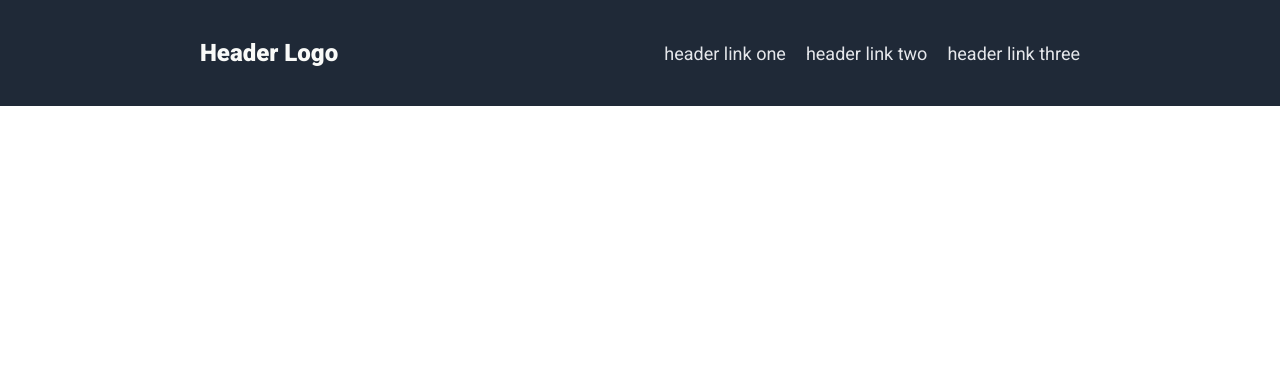
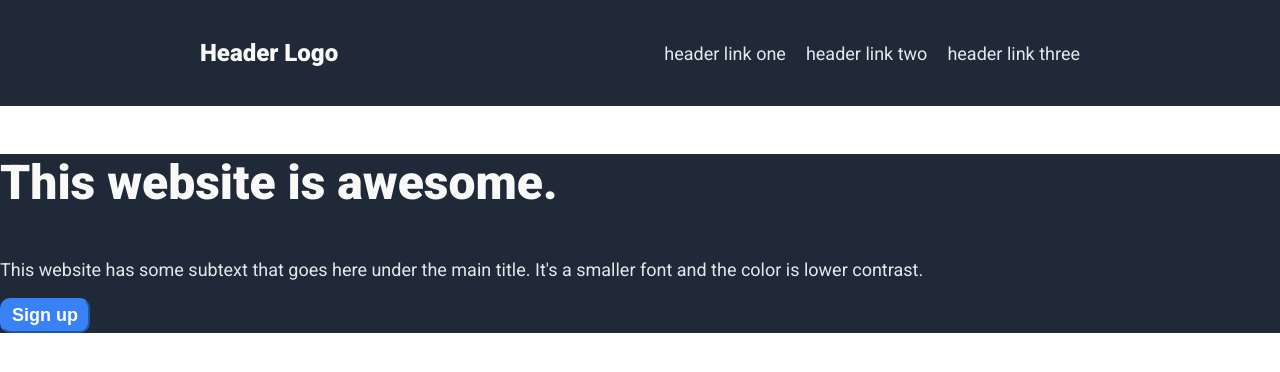
Before and after one commit to GDonCode/flexbox-project, a plain HTML site: page index.html in a window 1280 px wide. Drawn offline with Linux system fonts and the light colour scheme.

Commit message:
Created 'hero-left'
Div within 'hero' section/div that contains 2 paragraphs and a sign up button.

```diff
--- a/index.html
+++ b/index.html
@@ -7,7 +7,7 @@
     <link rel="stylesheet" href="styles.css">
 </head>
 <body>
-    <div class="hero-section">
+    <div class="hero-container">
         <div class="header">
             <p class="logo-placeholder">Header Logo</p>
             <ul>
@@ -16,6 +16,15 @@
                 <li href="#">header link three</li>
             </ul>
         </div>
+
+        <div class="hero">
+            <div class="hero-left">
+                <p class="hero-maintext">This website is awesome.</p>
+                <p class="hero-subtext">This website has some subtext that goes here under the main title. It's a smaller font and the color is lower contrast. </p>
+                <button>Sign up</button>
+            </div>
+        </div>
     </div>
 </body>
+<!-- Photo by Steve Johnson: https://www.pexels.com/photo/multicolored-abstract-painting-1269968/ -->
 </html>
--- a/styles.css
+++ b/styles.css
@@ -25,9 +25,26 @@ ul {
     display: flex;
     gap: 20px;
 }
-li {
+li, .hero-subtext {
     text-decoration: none;
     list-style-type: none;
     color: #E5E7EB;
     font-size: 18px;
 }
+.hero {
+    background-color: #1F2937;
+}
+.hero-maintext {
+    font-size: 48px;
+    color: #F9FAF8;
+    font-weight: 900;
+}
+button {
+    background-color: #3882F6;
+    border-radius: 10px;
+    border-color: #3882F6;
+    color: white;
+    font-size: 18px;
+    font-weight: 900;
+    padding: 5px 10px;
+}
```
